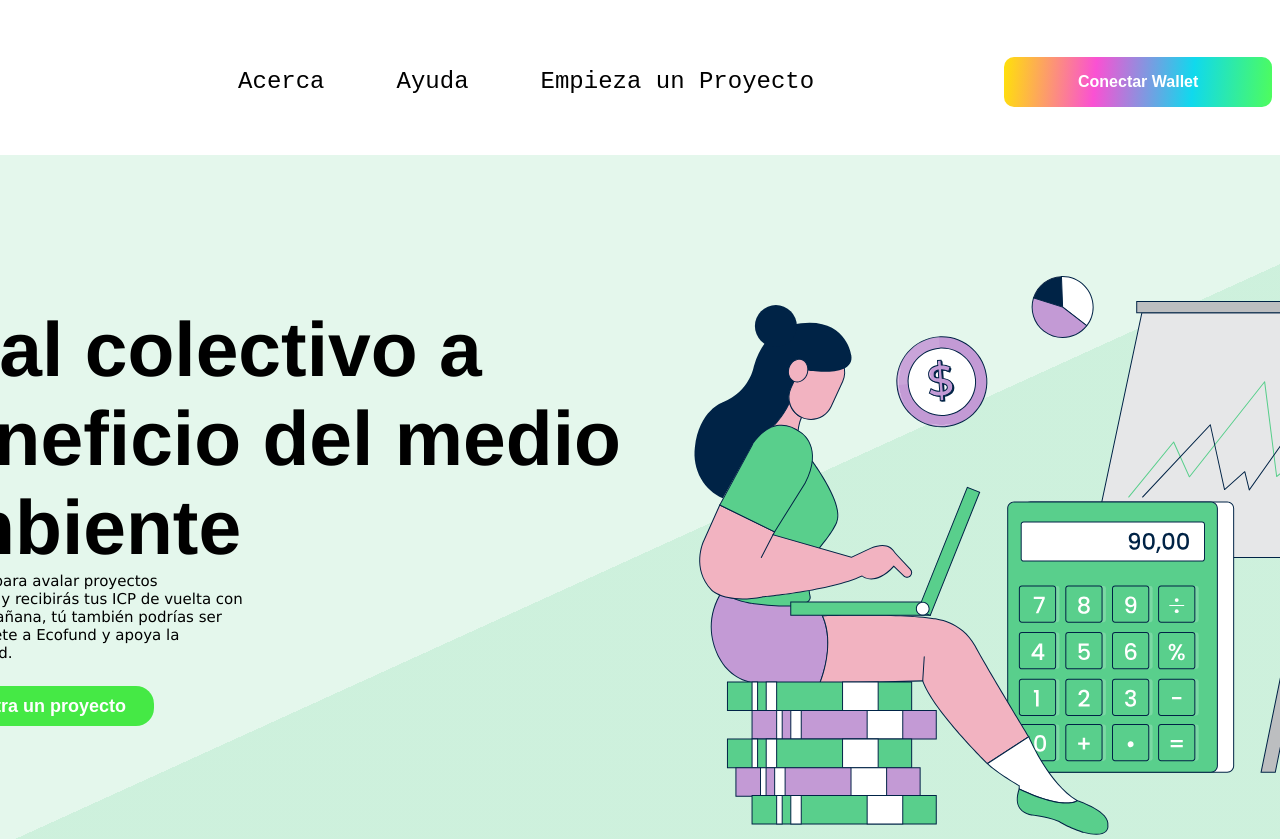
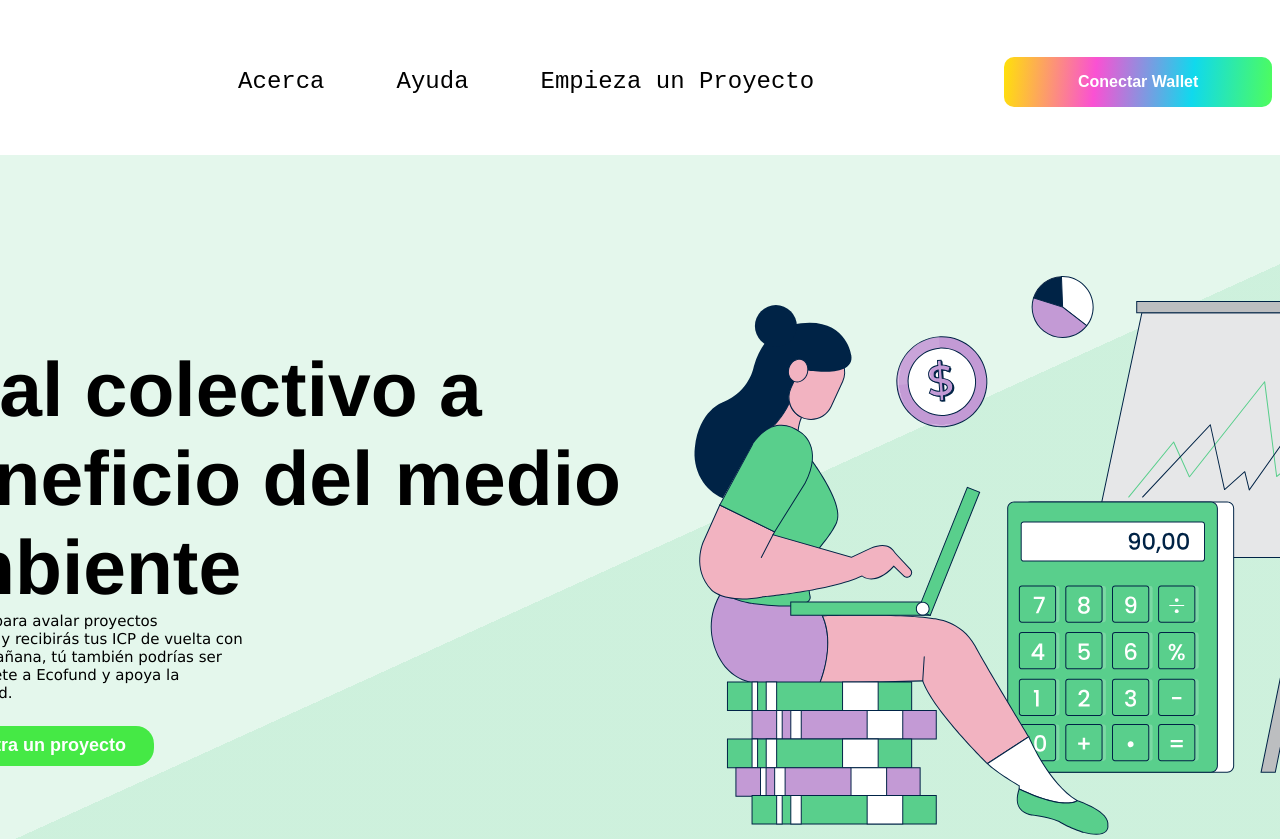
Before and after one commit to juliaigz/ecofund_ICP, a SvelteKit app in the folder src/ecofund-icp-frontend/: page / in a window 1280 px wide. Shown: the top 839 px of the page. Built offline with nearby package versions, Linux system fonts and the light colour scheme.

Commit message:
refactor: Remove height property in +page.svelte

```diff
--- a/src/ecofund-icp-frontend/src/routes/+page.svelte
+++ b/src/ecofund-icp-frontend/src/routes/+page.svelte
@@ -86,7 +86,7 @@
 
   #primerSeccion {
     width: 750px;
-    height: 500px;
+    /* height: 500px; */
     display: flex;
     flex-direction: column;
     padding: 6em 0em 6em 6em;
```
